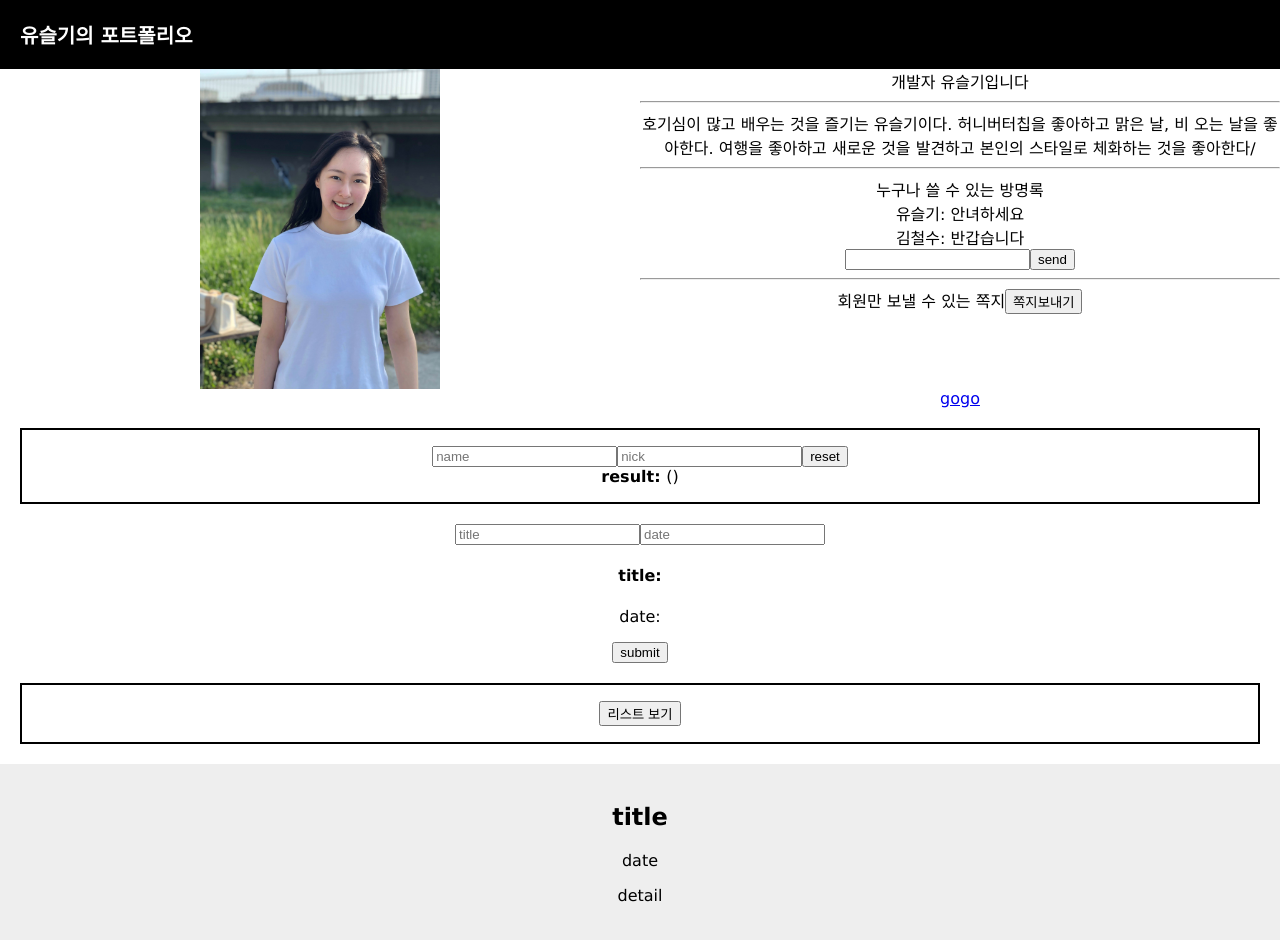
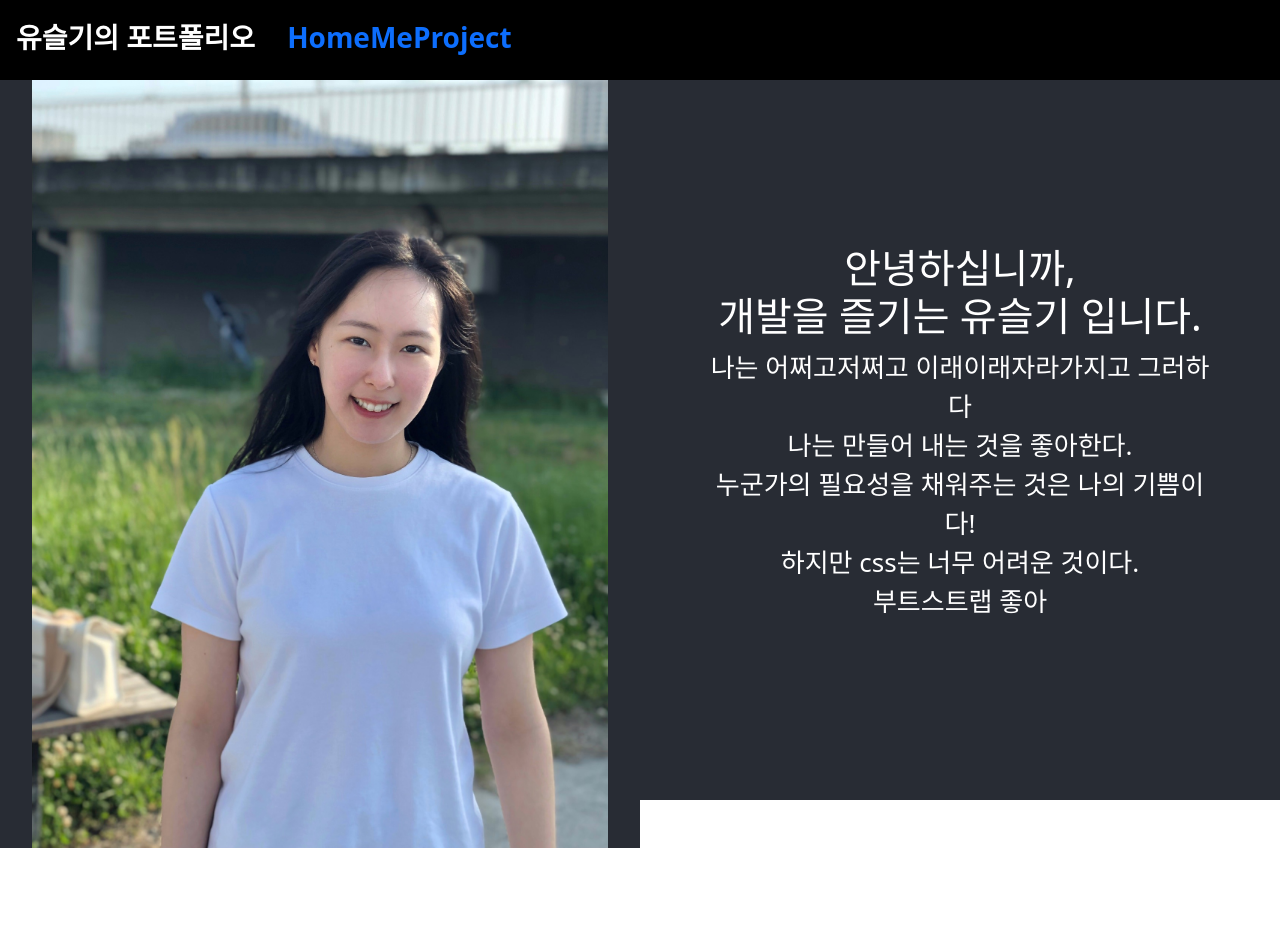
Before and after one commit to seulki9802/blog, a React (Create React App) app: page /me in a window 1280 px wide. After the commit the page ends 848 px from the top, so only its background shows below. Built offline with nearby package versions, Linux system fonts and the light colour scheme.

Commit message:
포트폴리오 구상했다

```diff
--- a/package.json
+++ b/package.json
@@ -6,7 +6,9 @@
     "@testing-library/jest-dom": "^5.16.4",
     "@testing-library/react": "^13.1.1",
     "@testing-library/user-event": "^13.5.0",
+    "bootstrap": "^5.1.3",
     "react": "^18.0.0",
+    "react-bootstrap": "^2.3.1",
     "react-dom": "^18.0.0",
     "react-router-dom": "^6.3.0",
     "react-scripts": "5.0.1",
--- a/src/App.css
+++ b/src/App.css
@@ -1,76 +1,80 @@
-.App {
-  text-align: center;
-}
-
 .App-logo {
   height: 40vmin;
   pointer-events: none;
 }
 
-body{
-  /* 귀여운척 옛날 게임 같음 영어 */
-  /* font-family: 'Courier New', Courier, monospace; */
+.page {
+  height: 90vh;
+  width: 100vw;
+  text-align: center;
+}
 
-  /* 기본 폰트랑 한글은 별로 안 다름. 걍 좀 두껍, 영어 작아짐 */
-  /* font-family: 'Franklin Gothic Medium', 'Arial Narrow', Arial, sans-serif; */
+.project {
+}
 
-  /* 한글똑같 영어 쥐가 좀 귀여워짐 */
-  /* font-family: 'Gill Sans', 'Gill Sans MT', Calibri, 'Trebuchet MS', sans-serif; */
+.project img {
+  height: 40vh;
+}
 
-  /* 한글 아주 살짝 두꺼워짐 영어 간격이 넓어짐 깔끔> */
-  font-family: 'Lucida Sans', 'Lucida Sans Regular', 'Lucida Grande', 'Lucida Sans Unicode', Geneva, Verdana, sans-serif;
+.me {
+}
 
-  /* 볼드체같은디 영어만? */
-  /* font-family: 'Segoe UI', Tahoma, Geneva, Verdana, sans-serif; */
+.me img {
+  width: 90%;
+}
 
-  /* 한글 궁서체같은 거 됨 근데 영어 멋있다 사전같음 */
-  /* font-family: 'Times New Roman', Times, serif; */
+.left {
+  width: 50%;
+  float: left;
 
-  /* 한글비슷; */
-  /* font-family: 'Trebuchet MS', 'Lucida Sans Unicode', 'Lucida Grande', 'Lucida Sans', Arial, sans-serif; */
+  background-color: #282c34;
+  min-height: 100%;
+  display: flex;
+  flex-direction: column;
+  align-items: center;
+  justify-content: center;
+  font-size: calc(10px + 2vmin);
+  color: white;
+}
+.right {
+  padding-left: 5%;
+  padding-right: 5%;
+  width: 50%;
+  float: right;
 
-  /* 아니 한글 다똑같 */
-  /* font-family: Arial, Helvetica, sans-serif; */
+  background-color: #282c34;
+  min-height: 100%;
+  display: flex;
+  flex-direction: column;
+  align-items: center;
+  justify-content: center;
+  font-size: calc(10px + 2vmin);
+  color: white;
 
-  /* 궁서체같은거 */
-  /* font-family: Cambria, Cochin, Georgia, Times, 'Times New Roman', serif; */
-  /* font-family: Georgia, 'Times New Roman', Times, serif; */
-
-  /* 한글 비슷 영어는 되게 강해보임 */
-  /* font-family: Impact, Haettenschweiler, 'Arial Narrow Bold', sans-serif; */
-
-  /* ㅇㅇ비슷 영어는 커짐 */
-  /* font-family: Verdana, Geneva, Tahoma, sans-serif; */
-
-  /* 영어 매우 예쁨 한글 망함 */
-  /* font-family: cursive; */
-  /* font-family: fantasy; */
-
-  /* 비슷, 영어는 되게 열심히 씀 */
-  /* font-family: monospace; */
-
-  /* ㅇㅇ, 깔끔 */
-  /* font-family: sans-serif; */
-
-  /* ㄱㅅㅊ */
-  /* font-family: serif; */
-
-  /* ㅇㅇ, 꺨끔 */
-  /* font-family: -apple-system, BlinkMacSystemFont, 'Segoe UI', Roboto, Oxygen, Ubuntu, Cantarell, 'Open Sans', 'Helvetica Neue', sans-serif; */
 }
 
 .black-nav {
+  height: 10vh;
+  width: 100vw;
   background: black;
-  /* width: 100%; */
   display: flex;
   color: white;
-  padding: 20px;
+  padding: 2vh;
   font-weight: 600;
-  font-size: 20px;
+  font-size: 3.5vh;
 }
 
-.image-size {
-  height: 40vmin;
+ul {
+  list-style:none;
+  margin:0;
+  padding:0;
+}
+
+li {
+  margin: 0 0 0 0;
+  padding: 0 0 0 0;
+  border : 0;
+  float: left;
 }
 
 .list {
--- a/src/App.js
+++ b/src/App.js
@@ -1,169 +1,42 @@
-import { useState, useRef } from 'react';
-import { BrowserRouter, Routes, Route } from 'react-router-dom';
+// import { useState } from 'react';
+import { BrowserRouter, Routes, Route, Link } from 'react-router-dom';
 
-import List from './List';
-import Wrapper from './Wrapper';
-import InputSample from './InputSample';
-import CreatePost from './CeatePost';
-import RouterTest from './RouterTest';
+import Me from './Me';
+import Project from './Project'
 
 import './App.css';
-import seulki from './src_assets/seulki.JPG';
+import 'bootstrap/dist/css/bootstrap.min.css';
 
 function App() {
+  return (
+    <div className='App'>
 
-  let [posts, setPosts] = useState([
-    {
-      id : 0,
-      title : '나주 전망대',
-      date : '7월 8일',
-      active : true
-    },
-    {
-      id : 1,
-      title : '전주 삼겹살 맛집',
-      date : '11월 3일',
-      active : false
-    },
-    {
-      id : 2,
-      title : '군산 장미 칼국수',
-      date : '3월 1일',
-      active : false
-    }
-  ]);
+      {/* <div className='App-header'>
 
-  let nextId = useRef(3);
-
-  let [inputs, setInputs] = useState({
-    title: '',
-    date: ''
-  })
-
-  let onChange = e => {
-    let { className, value } = e.target;
-    setInputs({
-      ...inputs,
-      [className]: value //title(or date) : 입력 값!
-    })
-  }
-
-  let onCreate = () => {
-
-    var post = {
-      id : nextId.current,
-      title : inputs.title,
-      date : inputs.date,
-      active : false
-    }
-
-    // setPosts([...posts, post]);
-    setPosts(posts.concat(post));
-    //concat은 기존 배열에 추가해주는 함수
-
-    setInputs({
-      title: '',
-      date: ''
-    });
-    nextId.current += 1;
-  }
-
-  let onRemove = id => {
-    setPosts(posts.filter(post => post.id !== id));
-  }
-
-  let onToggle = id => {
-    // setPosts(
-    //   posts.map(post =>
-    //     post.id === id ? { ...post, active: !post.active } : post
-    //   )
-    // )
-    setPosts(
-      posts.map(post =>
-        post.id === id ? { ...post, active: true } : {...post, active: false}
-      )
-    )
-  }
-
-  return (
-    <div className="App">
-
-      <Navbar />
-      <Me />
+      </div> */}
 
       <BrowserRouter>
+        <Navbar />
 
-        <RouterTest />
         <Routes>
-          <Route path="/test" element={ <Wrapper /> }></Route>
+          <Route path='/me' element={ <Me /> }></Route>
+          <Route path='/project' element={ <Project /> }></Route>
         </Routes>
 
-
       </BrowserRouter>
-
-      <Wrapper>
-        <InputSample />
-      </Wrapper>
-
-      <CreatePost
-        title = { inputs.title }
-        date = { inputs.date }
-        onChange = { onChange }
-        onCreate = { onCreate }
-      />
-
-      <Wrapper>
-        <List postsState={ [posts, setPosts] } onRemove={ onRemove }  onToggle={ onToggle } />
-      </Wrapper>
-
-      <Modal />
-
     </div>
-  );
+  )
 }
 
 function Navbar() {
   return(
     <div className="black-nav">
       유슬기의 포트폴리오
-    </div>
-  )
-}
-
-function Me() {
-  return(
-    <div className='image-size'>
-
-      <div style={ { float: 'left', width: '50%' } }>
-        <img src={ seulki } className="image-size" alt="seulki" />
-      </div>
-
-      <div style={ { float: 'right', width: '50%' } }>
-        개발자 유슬기입니다 <hr/>
-        호기심이 많고 배우는 것을 즐기는 유슬기이다.
-        허니버터칩을 좋아하고 맑은 날, 비 오는 날을 좋아한다.
-        여행을 좋아하고 새로운 것을 발견하고 본인의 스타일로 체화하는 것을 좋아한다/
-        <hr/>
-        누구나 쓸 수 있는 방명록 <br/>
-        유슬기: 안녀하세요<br/>
-        김철수: 반갑습니다<br/>
-        <input/><button>send</button>
-        <hr/>
-        회원만 보낼 수 있는 쪽지
-        <button>쪽지보내기</button>
-
-      </div>
-
-    </div>
-  )
-}
-
-function Modal() {
-  return(
-    <div className='modal'>
-      <h2>title</h2>
-      <p>date</p>
-      <p>detail</p>
+      <ul>
+          <Link to="/"><li>Home</li></Link>
+          <Link to="/me"><li>Me</li></Link>
+          <Link to="/project"><li>Project</li></Link>
+      </ul>
     </div>
   )
 }
--- /dev/null
+++ b/src/Me.js
@@ -0,0 +1,25 @@
+import seulki from './src_assets/seulki.JPG';
+
+function Me() {
+  return (
+    <>
+      <div className='me page'>
+          <div className='left'>
+            <img src={ seulki } alt="it's me" />
+          </div>
+          <div className='right'>
+            <h1>안녕하십니까,<br/>개발을 즐기는 유슬기 입니다.</h1>
+            <p>
+              나는 어쩌고저쩌고 이래이래자라가지고 그러하다<br/>
+              나는 만들어 내는 것을 좋아한다.<br/>
+              누군가의 필요성을 채워주는 것은 나의 기쁨이다!<br/>
+              하지만 css는 너무 어려운 것이다.<br/>
+              부트스트랩 좋아<br/>
+            </p>
+          </div>
+      </div>
+    </>
+  )
+}
+
+export default Me;
--- /dev/null
+++ b/src/Project.js
@@ -0,0 +1,86 @@
+import { useState } from 'react';
+import { Carousel, Container } from 'react-bootstrap';
+import seulki from './src_assets/seulki.JPG';
+
+
+function Project() {
+  const projects = [
+    {
+      index: 0,
+      title: '미니게임',
+      intro: '게임이다. 애니메이션을 배웠다. 랭킹 시스템을 도입했다',
+      skill: 'html, ??'
+    },
+    {
+      index: 1,
+      title: '투두앱',
+      intro: '투두앱이다. 풀스택을 경험했다. 회원관리, 글쓰기, 채팅 등등',
+      skill: 'html, nodeJs, mongoDB, ejx'
+    },
+    {
+      index: 2,
+      title: '내 포트폴리오',
+      intro: '내 포트폴리오다. 리액트를 배웠다.',
+      skill: 'react'
+    }
+  ]
+
+  const [index, setIndex] = useState(0);
+  const [project, setProject] = useState(projects[0])
+
+  const handleSelect = (selectedIndex, e) => {
+    setIndex(selectedIndex);
+    setProject(projects[selectedIndex])
+  };
+
+
+  return (
+    <>
+    <div className='project page'>
+      <h1>My Projects!</h1>
+      <Container>
+        <ProjectsCarousel/>
+      </Container>
+
+      여기는 설명. <br/>
+      Title: { project.title } <br/>
+      Intro: { project.intro } <br/>
+      Skill: { project.skill } <br/>
+
+    </div>
+
+    </>
+  )
+
+  function ProjectsCarousel() {
+
+    return (
+      <Carousel variant="dark" activeIndex={index} onSelect={handleSelect}>
+
+        {
+
+          projects.map((project) => {
+            return (
+              <Carousel.Item key={ project.index} >
+                <img
+                // className="d-block w-100"
+                // src={ seulki }
+                alt={ project.title }
+              />
+                <Carousel.Caption>
+                  <h3>{ project.index }</h3>
+                  <h3>{ project.title }</h3>
+                </Carousel.Caption>
+              </Carousel.Item>
+            )
+          })
+
+        }
+
+      </Carousel>
+    );
+  }
+
+}
+
+  export default Project;
--- a/src/RouterTest.js
+++ /dev/null
@@ -1,12 +0,0 @@
-import { Link } from 'react-router-dom'
-
-
-function RouterTest () {
-    return (
-        <>
-            <Link to="/test"> gogo </Link>
-        </>
-    )
-}
-
-export default RouterTest;
```
Also changed, not shown: 1 other file (tests, documents, lock files or other folders).
